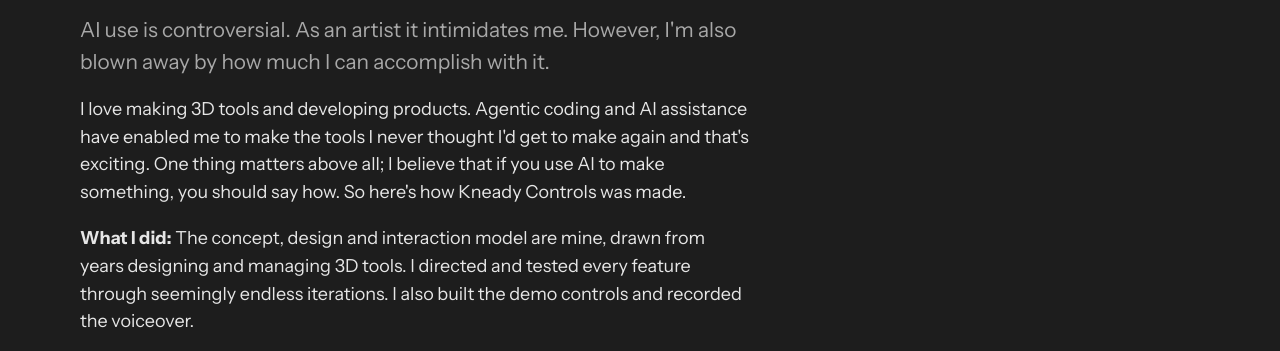
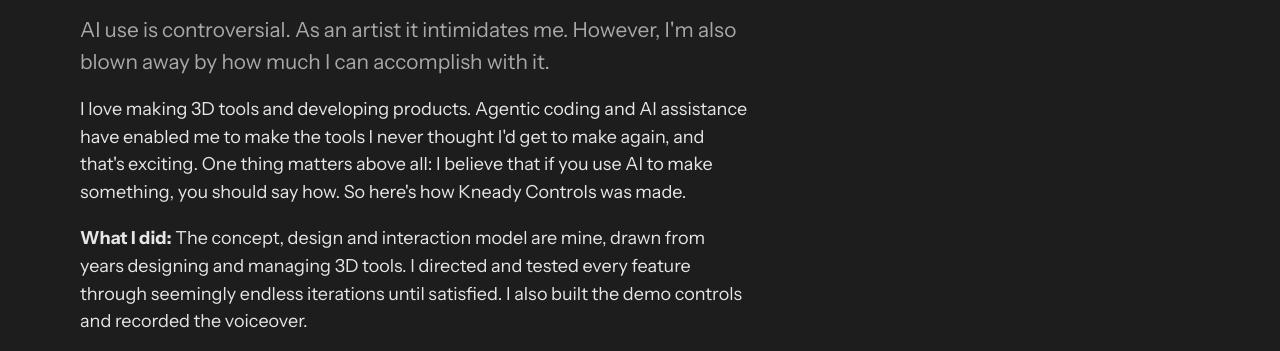
Before and after one commit to GregBrown-VIbes/spacesquirrel.studio, a plain HTML site: page made.html in a window 1280 px wide. Shown: the part 427-778 px from the top of the page. Drawn offline with Linux system fonts and the light colour scheme.

Commit message:
Sync How Kneady was made with latest copy
Co-Authored-By: Claude Opus 5.5 <noreply@anthropic.com>
Claude-Session: https://claude.ai/code/session_011FgWV8bquHN6WZqSm2u9WQ

```diff
--- a/made.html
+++ b/made.html
@@ -27,8 +27,8 @@
     <section class="prose" aria-labelledby="made-title">
       <h1 id="made-title">How Kneady Controls was made</h1>
       <p class="lede">AI use is controversial. As an artist it intimidates me. However, I'm also blown away by how much I can accomplish with it.</p>
-      <p>I love making 3D tools and developing products. Agentic coding and AI assistance have enabled me to make the tools I never thought I'd get to make again and that's exciting. One thing matters above all; I believe that if you use AI to make something, you should say how. So here's how Kneady Controls was made.</p>
-      <p><strong>What I did:</strong> The concept, design and interaction model are mine, drawn from years designing and managing 3D tools. I directed and tested every feature through seemingly endless iterations. I also built the demo controls and recorded the voiceover.</p>
+      <p>I love making 3D tools and developing products. Agentic coding and AI assistance have enabled me to make the tools I never thought I'd get to make again, and that's exciting. One thing matters above all: I believe that if you use AI to make something, you should say how. So here's how Kneady Controls was made.</p>
+      <p><strong>What I did:</strong> The concept, design and interaction model are mine, drawn from years designing and managing 3D tools. I directed and tested every feature through seemingly endless iterations until satisfied. I also built the demo controls and recorded the voiceover.</p>
       <p><strong>What AI did:</strong> All of Kneady's code was written by Claude Code, working from my designs and direction. I use Claude across the rest of Space Squirrel too: building the website and docs, shaping the logos with me, drafting social posts that I review before they go out, and as a sounding board for planning.</p>
       <p><strong>Demo assets:</strong> Rain is by Blender Studio. The sneaker and fire truck are from creators on Superhive, credited in the video description.</p>
       <p><strong>What that means for you:</strong> A person designed Kneady, tested it, and stands behind it. If something breaks, you reach me, an artist who loves making stuff.</p>
```
